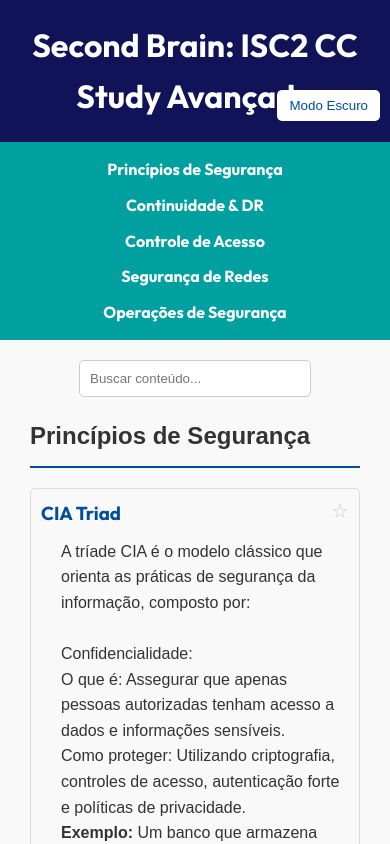
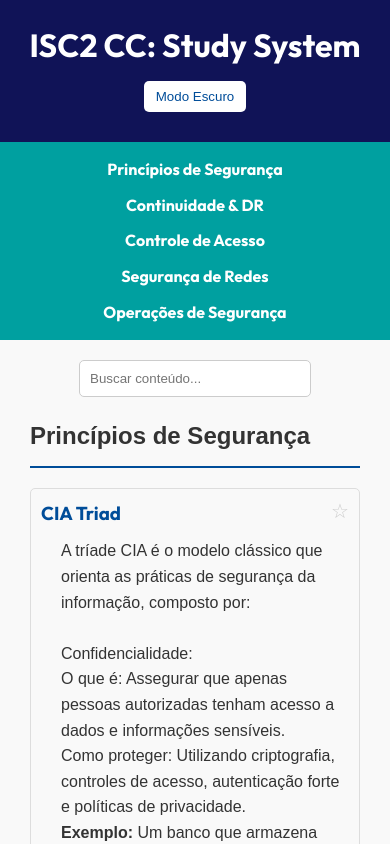
Before and after one commit to joaaoazul/packet.intercept, a plain HTML site: page index.html in a window 390 px wide. Shown: the top 844 px of the page. Drawn offline with Linux system fonts and the light colour scheme.

Commit message:
v1.2.0 - working site

```diff
--- a/assets/css/style.css
+++ b/assets/css/style.css
@@ -139,7 +139,7 @@
   }
 
   footer {
-    background: #004d99;
+    background: #00a0a0;
     color: #fff;
     text-align: center;
     padding: 15px;
@@ -152,11 +152,9 @@
       align-items: center;
     }
     .toggle-mode {
-      flex-direction: column;
-      top: 90px;
-      right: 10px;
-      padding: 8px 12px;
-      display: flex;
-        align-items: center;
-    }
+        position: static;  /* Remove a posição absoluta */
+        display: block;    /* Garante que ocupe uma linha inteira */
+        margin: 10px auto; /* Centraliza horizontalmente e adiciona espaço acima e abaixo */
+        padding: 8px 12px;
+      }
   }
--- a/index.html
+++ b/index.html
@@ -11,7 +11,7 @@
 </head>
 <body>
   <header>
-    <h1>Second Brain: ISC2 CC Study Avançado</h1>
+    <h1>ISC2 CC: Study System</h1>
     <button class="toggle-mode">Modo Escuro</button>
   </header>
   <nav>
@@ -214,7 +214,7 @@
   </div>
 </main>
   <footer>
-    <p>&copy; 2025 joaoDev. Todos os direitos reservados.</p>
+    <p>&copy; 2025 joaoDev. Todos os direitos reservados. v1.2</p>
   </footer>
 
   <script src="./assets/js/script.js"></script>
```
